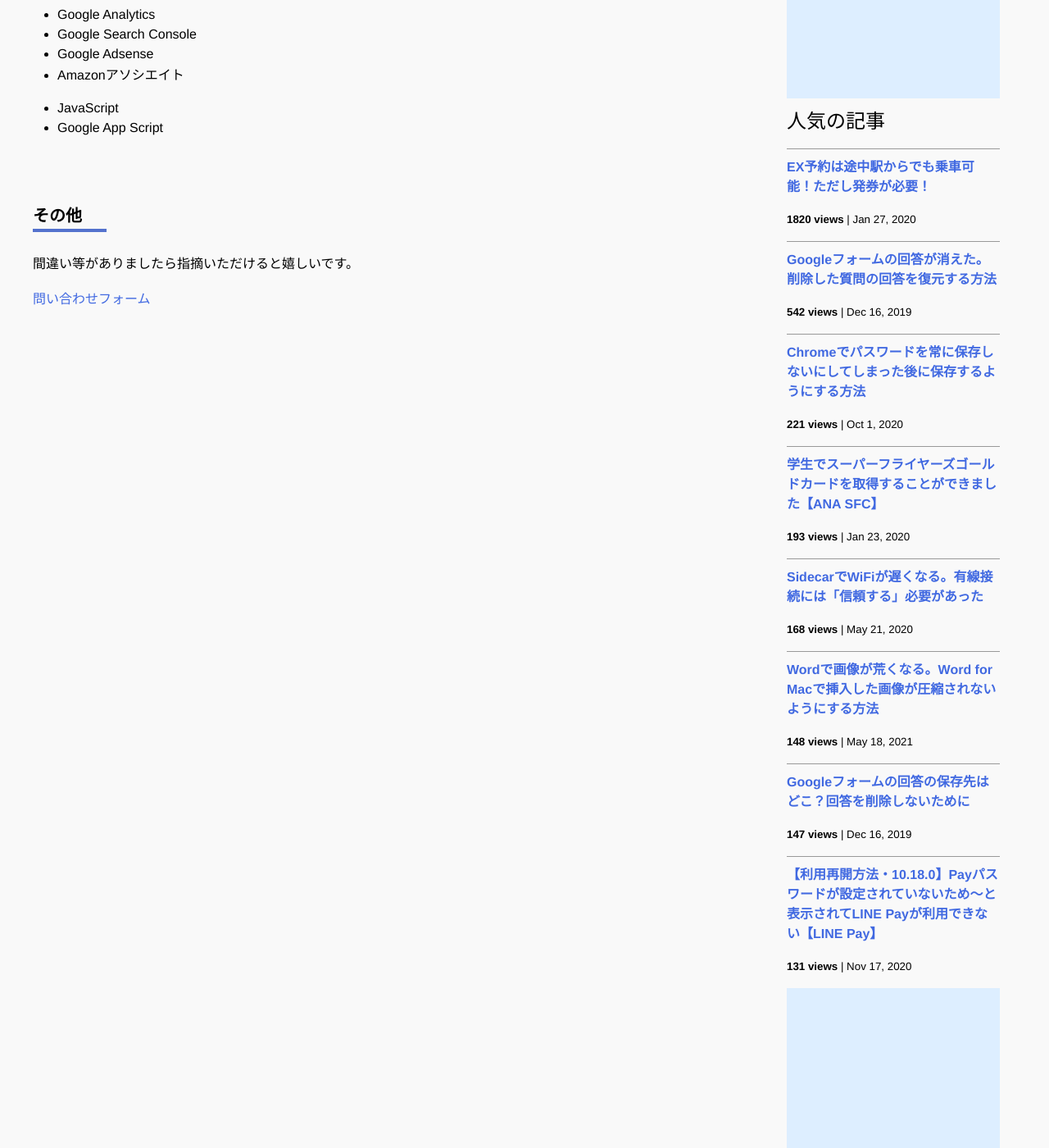
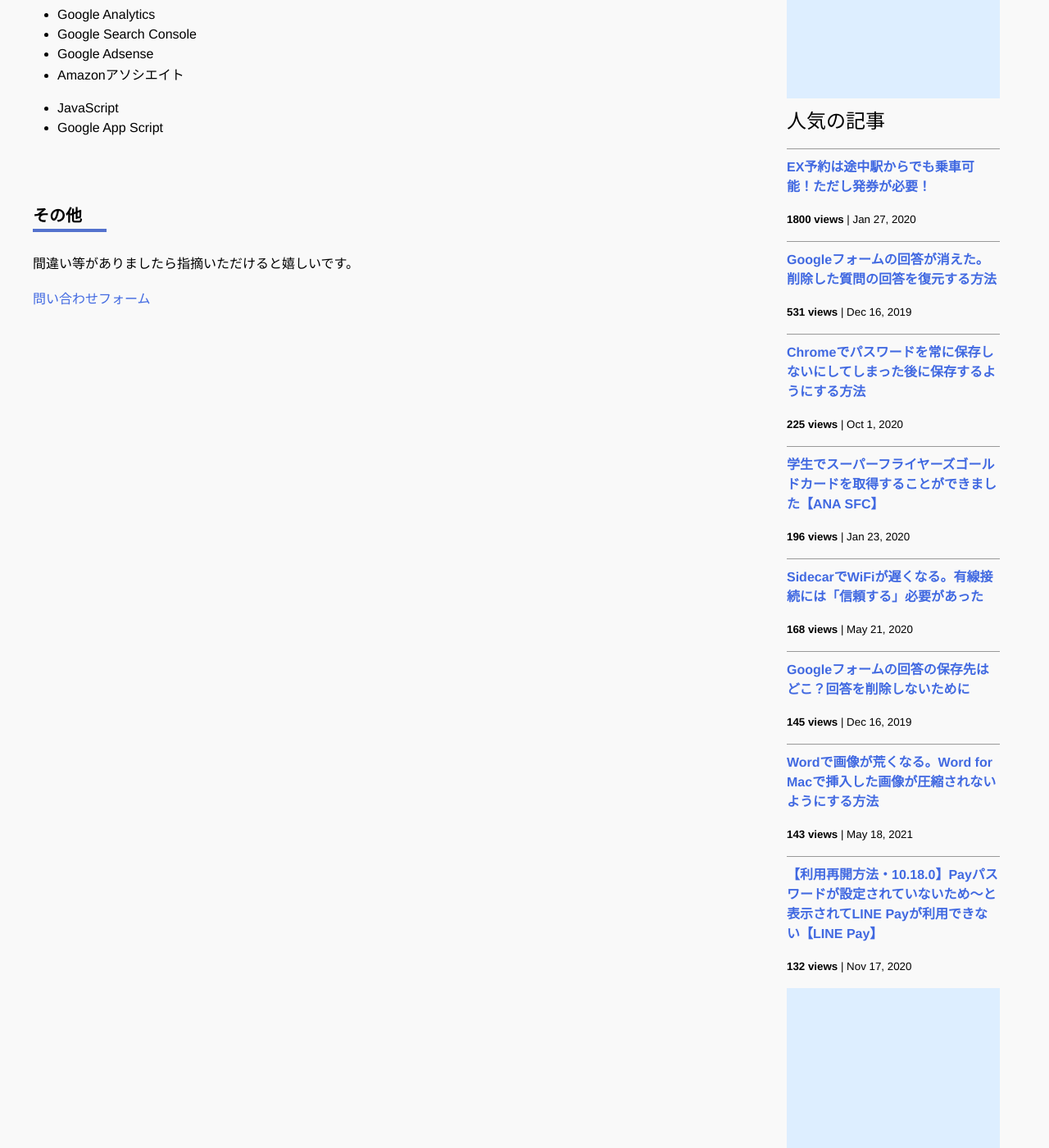
Before and after one commit to iwanaminami/shoyaiwaname, a Jekyll site: the page built from about.markdown, in a window 1280 px wide and 1400 px high, scrolled down 693 px. Shown: the whole window at 82% size. Built offline with Jekyll 4.4.1, drawn with Linux system fonts in a browser that asks for light colours; nearby versions of some CDN libraries; comment, search, counter and statistics services are not loaded.

Commit message:
a new commit message

```diff
--- a/_data/popularposts.yml
+++ b/_data/popularposts.yml
@@ -1,17 +1,17 @@
 side:
-  - view: 1820
+  - view: 1800
     url: /2020/01/27/ex-rideontheway.html
-  - view: 542
+  - view: 531
     url: /2019/12/16/restore-googleform.html
-  - view: 221
+  - view: 225
     url: /2020/10/01/googlepassword.html
-  - view: 193
+  - view: 196
     url: /2020/01/23/sfcgold.html
   - view: 168
     url: /2020/05/21/sidecar-via-cable.html
-  - view: 148
+  - view: 145
+    url: /2019/12/16/googleform-answers.html
+  - view: 143
     url: /2021/05/18/image-compression-word.html
-  - view: 147
-    url: /2019/12/16/googleform-answers.html
-  - view: 131
+  - view: 132
     url: /2020/11/17/linepay.html
```
